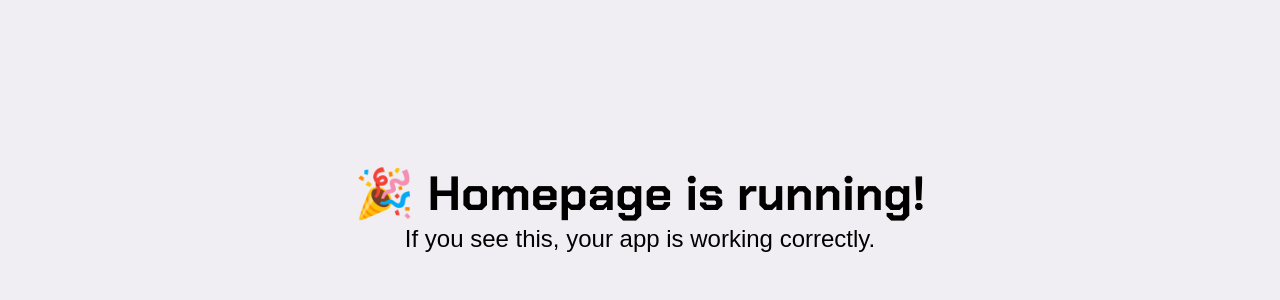
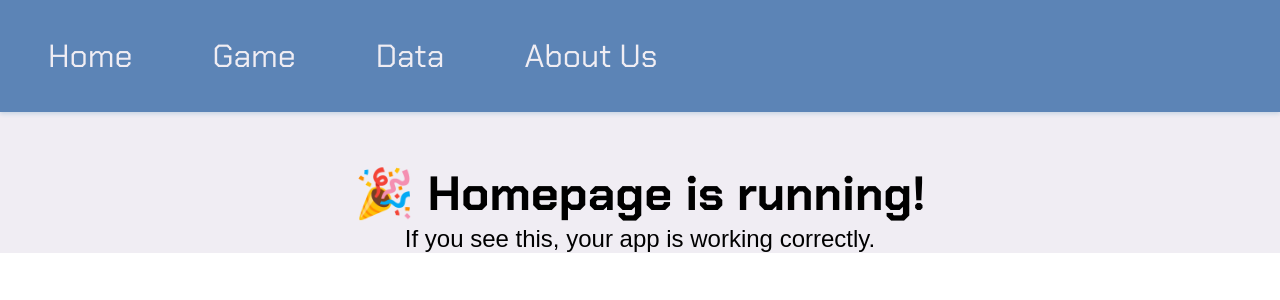
Before and after one commit to E11aW/css481-final-project, a React (Create React App) app: page / in a window 1280 px wide. Shown: the top 300 px of the page. Built offline with nearby package versions, Linux system fonts and the light colour scheme.

Commit message:
Added navbar

```diff
--- a/src/App.scss
+++ b/src/App.scss
@@ -32,6 +32,7 @@
   from {
     transform: rotate(0deg);
   }
+
   to {
     transform: rotate(360deg);
   }
--- a/src/_variables.scss
+++ b/src/_variables.scss
@@ -19,7 +19,6 @@ $Black: #000000;
     position: relative;
     padding: 0;
     margin: 0;
-    background-color: $OffWhite;
 }
 
 p {
@@ -27,9 +26,12 @@ p {
     font-size: 1.5rem;
 }
 
-h1, h2, h3 {
+h1,
+h2,
+h3 {
     font-family: $font-heading;
 }
+
 h1 {
     font-size: 3rem;
 }
--- a/src/components/Layout/Layout.js
+++ b/src/components/Layout/Layout.js
@@ -1,5 +1,6 @@
 import './Layout.scss'
 import { Outlet } from 'react-router-dom';
+import { Navbar } from '../Navbar/Navbar';
 
 /**
  * Layout container component that places the footer and navbar at the top and bottom of the page.
@@ -8,8 +9,9 @@ import { Outlet } from 'react-router-dom';
 export const Layout = () => {
     return (
         <div className='layout'>
+            <Navbar className='navbar' />
             <div className='main-content-container'>
-                <Outlet/>
+                <Outlet />
             </div>
         </div>
     )
--- a/src/components/Layout/Layout.scss
+++ b/src/components/Layout/Layout.scss
@@ -1,8 +1,10 @@
 @import '../../variables.scss';
 
-.layout{
+.layout {
+
     // Styles are nested here:
     .main-content-container {
+        background-color: $OffWhite;
         padding-top: 7rem;
         width: 100%;
     }
--- /dev/null
+++ b/src/components/Navbar/Navbar.js
@@ -0,0 +1,59 @@
+import './Navbar.scss';
+import { userEffect, useState } from 'react';
+import { Link, NavLink } from 'react-router-dom';
+import { MaxWidth } from '../MaxWidth/MaxWidth';
+
+/** Navbar component that renders links to each subpage
+ * @component
+ */
+
+export const Navbar = () => {
+    return (
+        <header className='navbar'>
+            <MaxWidth>
+                <div className='navbar-row'>
+                    <nav className='navbar-links' aria-label='Primary Navigation'>
+                        <ul className='link-list'>
+                            <li>
+                                <NavLink
+                                    className={({ isActive }) => isActive ? 'nav-link active' : 'nav-link'}
+                                    to='/'
+                                    aria-label='Go to Homepage'
+                                >
+                                    <span>Home</span>
+                                </NavLink>
+                            </li>
+                            <li>
+                                <NavLink
+                                    className={({ isActive }) => isActive ? 'nav-link active' : 'nav-link'}
+                                    to='/game'
+                                    aria-label='Go to Game Page'
+                                >
+                                    <span>Game</span>
+                                </NavLink>
+                            </li>
+                            <li>
+                                <NavLink
+                                    className={({ isActive }) => isActive ? 'nav-link active' : 'nav-link'}
+                                    to='/data'
+                                    aria-label='Go to Data Page'
+                                >
+                                    <span>Data</span>
+                                </NavLink>
+                            </li>
+                            <li>
+                                <NavLink
+                                    className={({ isActive }) => isActive ? 'nav-link active' : 'nav-link'}
+                                    to='/about-us'
+                                    aria-label='Go to About Us Page'
+                                >
+                                    <span>About Us</span>
+                                </NavLink>
+                            </li>
+                        </ul>
+                    </nav>
+                </div>
+            </MaxWidth>
+        </header>
+    );
+}
--- /dev/null
+++ b/src/components/Navbar/Navbar.scss
@@ -0,0 +1,46 @@
+@import '../../variables.scss';
+
+.navbar {
+    background-color: $DeepBlue;
+    padding: 1rem 3rem;
+    width: 100%;
+    box-shadow: 0 2px 4px $SteelGray;
+    // Keep navbar on top
+    position: fixed;
+    z-index: 10;
+
+    .max-width {
+        width: 100%;
+    }
+
+    .navbar-row {
+        display: flex;
+        justify-content: space-between;
+        align-items: center;
+        height: 5rem;
+        width: 100%;
+    }
+
+    .navbar-links {
+        .link-list {
+            display: flex;
+            gap: 5rem;
+            list-style: none;
+            margin: 0;
+            padding: 0;
+        }
+    }
+
+    .nav-link {
+        color: $OffWhite;
+        text-decoration: none;
+        font-family: $font-heading;
+        font-size: 2rem;
+
+        &:active,
+        &:hover {
+            text-decoration: underline;
+            color: $White;
+        }
+    }
+}
--- a/src/pages/homepage/home.scss
+++ b/src/pages/homepage/home.scss
@@ -1,4 +1,3 @@
 @import '../../variables.scss';
 
-.homepage {
-}
+.homepage {}
```
Also changed, not shown: src/App.js (indentation only).
